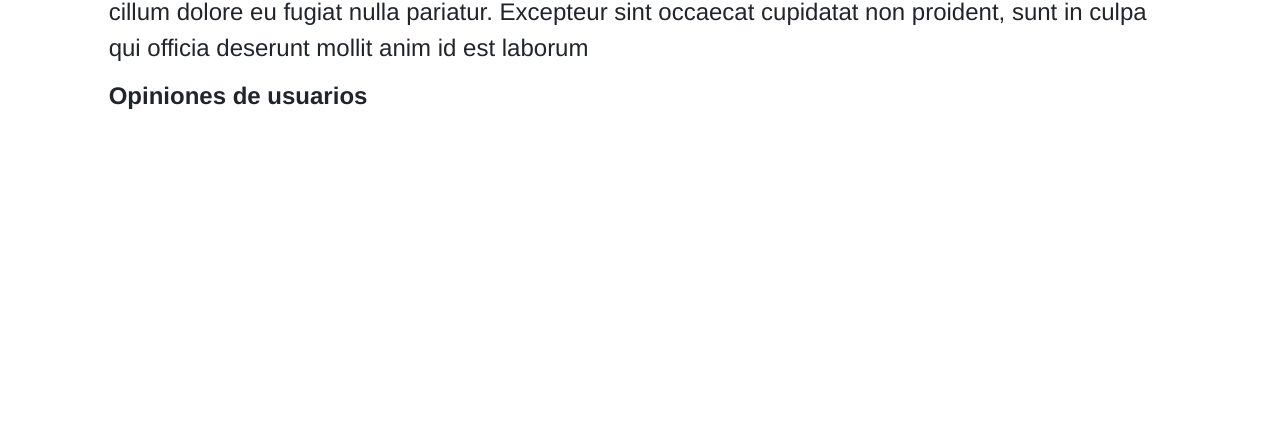
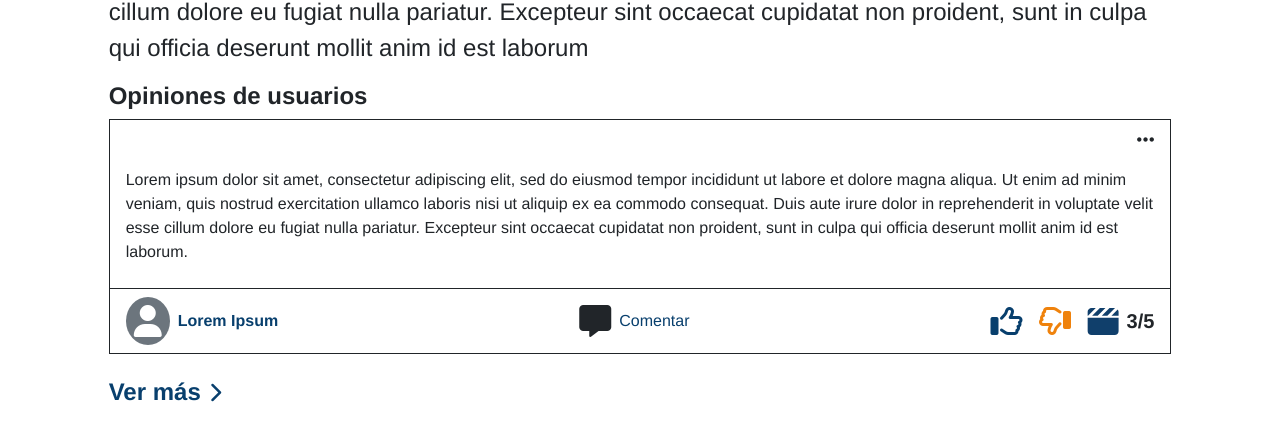
Before and after one commit to FC-CineForum/front-end, a Vue app: page /entry in a window 1280 px wide. Shown: the part 1534-1973 px from the top of the page. Before the commit the page ends 1653 px from the top, so only its background shows below. Built offline with nearby package versions, Linux system fonts and the light colour scheme.

Commit message:
:lipstick: Entry display

```diff
--- a/src/App.vue
+++ b/src/App.vue
@@ -25,4 +25,8 @@ input:focus {
 .pointer {
   cursor: pointer;
 }
+
+.reflection{
+  transform: scaleX(-1);
+}
 </style>
--- a/src/components/Comment.vue
+++ b/src/components/Comment.vue
@@ -1,13 +1,69 @@
 <template>
-    <div class="d-flex ">
-
+  <div class="d-flex flex-column border border-dark">
+    <div class="px-3 py-2 flex-grow-1 border-bottom border-dark">
+      <p class="text-end"><i class="fas fa-ellipsis-h fa-lg"></i></p>
+      <p>{{ comment.content }}</p>
     </div>
+    <div class="actions px-3 py-2 d-flex flex-row justify-content-between">
+      <div class="d-flex flex-row align-items-center">
+          <div class="me-2">
+              <img v-if="comment.avatar" :src="img" :alt="name" />
+                <i
+                 v-else
+                class="p-2 fas fa-user fa-2x bg-secondary text-white rounded-circle"
+                 ></i>
+          </div>
+        <p class="fw-bold user mb-0 action">{{comment.user}}</p>
+        </div>
+        <div class="d-flex flex-row align-items-center">
+            <i class="fas fa-comment-alt fa-2x me-2"></i>
+            <p class="mb-0 action">Comentar</p>
+        </div>
+        <div class="d-flex flex-row align-items-center">
+            <i class="far fa-thumbs-up fa-2x me-3 action pointer"></i>
+            <i class="far fa-thumbs-down fa-2x reflection highlight me-3 pointer"></i>
+            <ClapperBoard class="me-2" />
+            <p class="fw-bold mb-0 fs-5">{{comment.rate}}/5</p>
+        </div>
+    </div>
+    <div v-if="auth.userLogged" class="px-3 py-2 d-flex flex-row  border-top border-dark">
+      <div>
+        <i class="p-2 fas fa-user fa-2x bg-secondary text-white rounded-circle"></i>
+      </div>
+      <CustomTextArea class="border-bottom border-dark px-3" :value="message" placeholder="" />
+    </div>
+  </div>
 </template>
 
 <script setup>
+import ClapperBoard from "@/components/icons/solids/ClapperBoard.vue";
+import CustomTextArea from "@/components/forms/TextArea.vue";
+import { useAuthStore } from "@/stores/auth.js";
+import { ref } from "vue";
+defineProps({
+  comment: {
+    type: Object,
+    required: true,
+  },
+});
+
+const auth = useAuthStore();
+
+const reply = ref("")
 
 </script>
 
-<style lang="scss" scoped>
+<style scoped>
+svg{
+  width: 32px;
+  height: 32px;
+}
+
+.action{
+    color:var(--cf-main);
+}
+.highlight{
+  color: var(--cf-highlight)
+}
 
 </style>
--- a/src/components/async/EntryDisplay.vue
+++ b/src/components/async/EntryDisplay.vue
@@ -48,12 +48,12 @@
     <div class="mt-4 col-12 col-md-10">
       <h4>
         <span class="fw-bold"> Director:</span>
-        <span class="info pointer">Lorem Ipsum</span>
+        <span class="action pointer">Lorem Ipsum</span>
       </h4>
       <h4>
         <span class="fw-bold"> Guionistas:</span>
-        <span class="info pointer">Lorem Ipsum</span>
-        <span class="info pointer">Lorem Ipsum</span>
+        <span class="action pointer">Lorem Ipsum</span>
+        <span class="action pointer">Lorem Ipsum</span>
       </h4>
     </div>
     <div class="col-12 col-md-10">
@@ -79,8 +79,13 @@
         mollit anim id est laborum
       </p>
     </div>
-    <div class="col-12 col-md-10">
+    <div class="col-12 col-md-10 mb-5">
         <h4 class="fw-bold">Opiniones de usuarios</h4>
+        <Comment :comment="{content:'Lorem ipsum dolor sit amet, consectetur adipiscing elit, sed do eiusmod tempor incididunt ut labore et dolore magna aliqua. Ut enim ad minim veniam, quis nostrud exercitation ullamco laboris nisi ut aliquip ex ea commodo consequat. Duis aute irure dolor in reprehenderit in voluptate velit esse cillum dolore eu fugiat nulla pariatur. Excepteur sint occaecat cupidatat non proident, sunt in culpa qui officia deserunt mollit anim id est laborum.', user:'Lorem Ipsum',rate:3}"/>
+        <div class="mt-4 d-flex flex-row align-items-center action pointer">
+          <h4 class="m-0 me-2 fw-bold">Ver más </h4>
+          <i class="fas fa-chevron-right fa-lg"></i>
+        </div>
     </div>
   </div>
 </template>
@@ -88,6 +93,7 @@
 <script setup>
 import ClapperBoard from "@/components/icons/solids/ClapperBoard.vue";
 import Actor from "@/components/Actor.vue";
+import Comment from "@/components/Comment.vue"
 import { defineProps, ref } from "vue";
 
 const props = defineProps({
@@ -134,7 +140,7 @@ img {
   color: rgba(0, 0, 0, 0.2);
 }
 
-.info {
+.action {
   color: var(--cf-main);
   font-weight: normal;
 }
--- /dev/null
+++ b/src/components/forms/TextArea.vue
@@ -0,0 +1,24 @@
+<template>
+    <textarea :placeholder="placeholder" :value="value" @input="$emit('update:value', $event.target.value)"></textarea>
+</template>
+
+<script setup>
+import { defineEmits } from "vue";
+defineProps({
+    value:{
+        required:true
+    },
+    placeholder:{
+        default: "Ingrese texto"
+    }
+})
+</script>
+
+<style scoped>
+textarea{
+    border: none;
+    width: 100%;
+    outline: none;
+}
+
+</style>
```
Also changed, not shown: src/views/LogIn.vue (+6 -6 lines).
